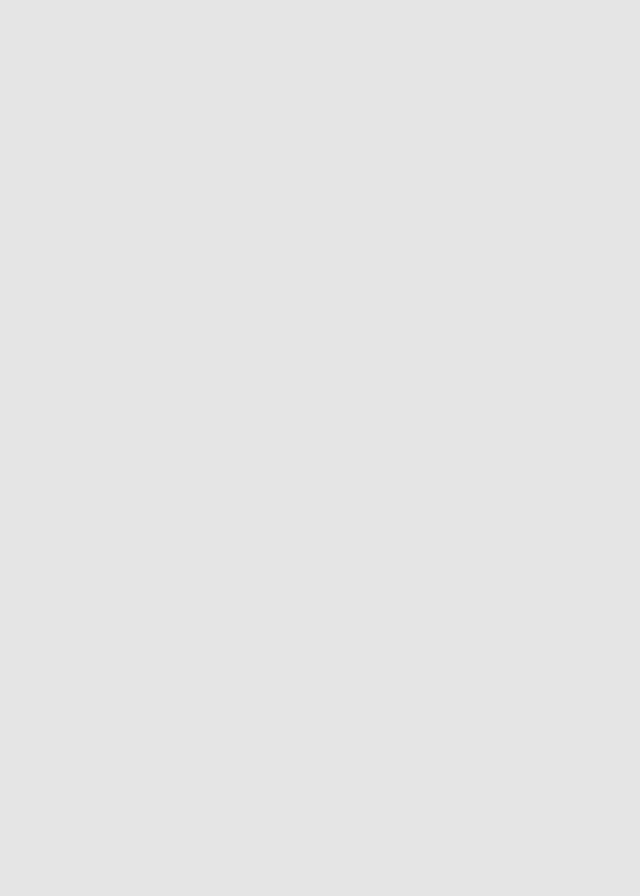
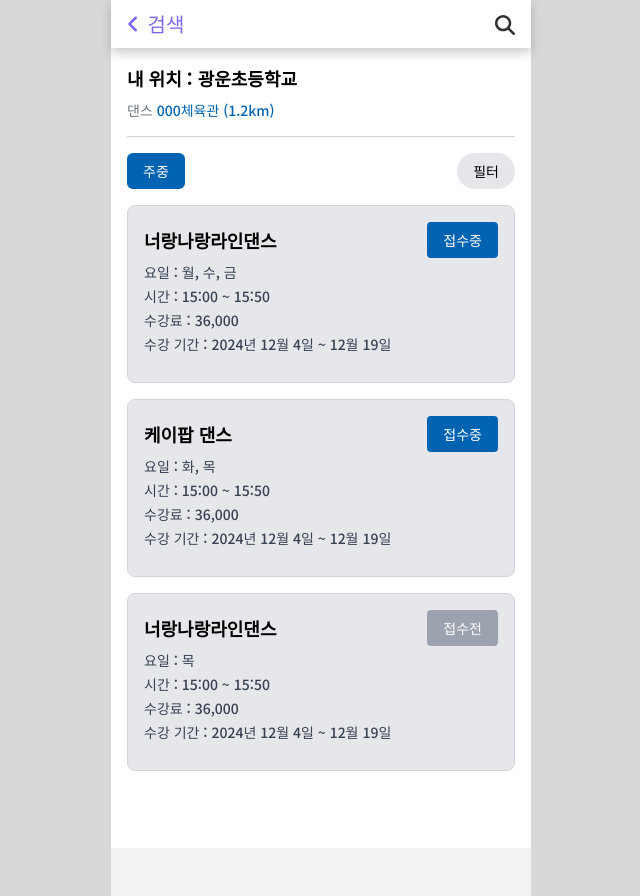
Before and after one commit to SSD117/SSD-Front-End, a React (Create React App) app: page /detail in a window 1280 px wide. Before the commit this address had no page. Shown: the whole page, without its empty margins (319-959 px from the left). Before the commit the page ends 800 px from the top, so only its background shows below. Built offline with nearby package versions, Linux system fonts and the light colour scheme; a web font is replaced by a local one.

Commit message:
/detail 상세보기 fe

```diff
--- a/src/App.js
+++ b/src/App.js
@@ -19,6 +19,7 @@ import SignUp from "./pages/SignUp";
 import SignUp1 from "./pages/SignUp_1";
 import SignUp2 from "./pages/SignUp_2";
 import Splash from "./pages/Splash";
+import Detail from "./pages/Detail";
 
 const Layout = () => (
   <div className="page">
@@ -48,6 +49,7 @@ function App() {
           <Route path="/signUp1" element={<SignUp1 />} />
           <Route path="/signUp2" element={<SignUp2 />} />
           <Route path="/splash" element={<Splash />} />
+          <Route path="/detail" element={<Detail />} />
         </Route>
       </Routes>
     </Router>
--- /dev/null
+++ b/src/pages/Detail.jsx
@@ -0,0 +1,194 @@
+import React, { useState } from "react";
+
+const Detail = () => {
+  const [showFilter, setShowFilter] = useState(false);
+  const [selectedDays, setSelectedDays] = useState([]);
+  const [priceRange, setPriceRange] = useState([50000, 80000]);
+
+  const toggleFilter = () => {
+    setShowFilter((prev) => !prev);
+  };
+
+  const handleDayClick = (day) => {
+    if (selectedDays.includes(day)) {
+      setSelectedDays(selectedDays.filter((d) => d !== day));
+    } else {
+      setSelectedDays([...selectedDays, day]);
+    }
+  };
+
+  const handlePriceChange = (event, type) => {
+    const value = parseInt(event.target.value, 10);
+    if (type === "min" && value % 5000 === 0) {
+      setPriceRange([value, Math.max(value, priceRange[1])]);
+    } else if (type === "max" && value % 5000 === 0) {
+      setPriceRange([Math.min(value, priceRange[0]), value]);
+    }
+  };
+
+  return (
+    <div className="bg-white min-h-screen p-4 relative">
+      <div className="border-b border-gray-300 pb-4 mb-4">
+        <h1 className="text-lg font-bold mb-2">내 위치 : 광운초등학교</h1>
+        <p className="text-sm text-gray-500">
+          댄스 <span className="text-main01">000체육관 (1.2km)</span>
+        </p>
+      </div>
+
+      {/* 필터와 주중 버튼 */}
+      <div className="flex justify-between items-center mb-4">
+        <button className="px-4 py-2 bg-main01 text-white text-sm rounded-md">
+          주중
+        </button>
+        <button
+          className={`px-4 py-2 text-sm rounded-full ${
+            showFilter ? "bg-main01 text-white" : "bg-gray-200 text-black"
+          }`}
+          onClick={toggleFilter}
+        >
+          필터
+        </button>
+      </div>
+
+      {/* 강좌 정보 */}
+      <div className="space-y-4">
+        {[
+          {
+            title: "너랑나랑라인댄스",
+            days: "월, 수, 금",
+            time: "15:00 ~ 15:50",
+            price: "36,000",
+            period: "2024년 12월 4일 ~ 12월 19일",
+            status: "접수중",
+          },
+          {
+            title: "케이팝 댄스",
+            days: "화, 목",
+            time: "15:00 ~ 15:50",
+            price: "36,000",
+            period: "2024년 12월 4일 ~ 12월 19일",
+            status: "접수중",
+          },
+          {
+            title: "너랑나랑라인댄스",
+            days: "목",
+            time: "15:00 ~ 15:50",
+            price: "36,000",
+            period: "2024년 12월 4일 ~ 12월 19일",
+            status: "접수전",
+          },
+        ].map((course, index) => (
+          <div
+            key={index}
+            className="p-4 bg-gray-200 rounded-lg border border-gray-300"
+          >
+            <div className="flex justify-between items-center mb-1">
+              <h2 className="font-bold text-lg">{course.title}</h2>
+              <button
+                className={`px-4 py-2 text-white text-sm rounded ${
+                  course.status === "접수중"
+                    ? "bg-main01"
+                    : "bg-gray-400 cursor-not-allowed"
+                }`}
+              >
+                {course.status}
+              </button>
+            </div>
+            <p className="text-sm text-gray-700 mb-1">요일 : {course.days}</p>
+            <p className="text-sm text-gray-700 mb-1">시간 : {course.time}</p>
+            <p className="text-sm text-gray-700 mb-1">수강료 : {course.price}</p>
+            <p className="text-sm text-gray-700 mb-3">
+              수강 기간 : {course.period}
+            </p>
+          </div>
+        ))}
+      </div>
+
+      {/* 필터 모달 */}
+      <div
+        className={`fixed inset-0 bg-gray-800 bg-opacity-50 z-50 flex justify-center items-end transition-opacity duration-300 ${
+          showFilter ? "opacity-100 visible" : "opacity-0 invisible"
+        }`}
+        onClick={toggleFilter}
+      >
+        <div
+          className={`bg-white max-w-lg rounded-t-2xl p-6 text-gray-800 transform transition-transform duration-300 ${
+            showFilter ? "translate-y-0" : "translate-y-full"
+          }`}
+          onClick={(e) => e.stopPropagation()}
+        >
+          <h3 className="text-lg font-semibold mb-4">필터</h3>
+          {/* 요일 선택 */}
+          <div className="mb-4">
+            <p className="text-sm font-bold mb-2">요일</p>
+            <div className="flex justify-between">
+              {["일", "월", "화", "수", "목", "금", "토"].map((day, index) => (
+                <button
+                  key={index}
+                  onClick={() => handleDayClick(day)}
+                  className={`w-10 h-10 border rounded-full flex items-center justify-center ${
+                    selectedDays.includes(day)
+                      ? "bg-main01 text-white"
+                      : "bg-gray-200 text-black border-gray-400"
+                  }`}
+                >
+                  {day}
+                </button>
+              ))}
+            </div>
+          </div>
+          {/* 수강료 범위 */}
+          <div className="mb-4">
+            <p className="text-sm font-bold mb-2">수강료</p>
+            <div className="flex items-center space-x-4">
+              <div className="flex items-center space-x-2 w-1/2">
+                <label className="text-sm text-gray-600">최소:</label>
+                <input
+                  type="number"
+                  value={priceRange[0]}
+                  onChange={(e) => handlePriceChange(e, "min")}
+                  className="w-2/3 px-2 py-1 border rounded"
+                  step="5000"
+                  min="50000"
+                  max="80000"
+                />
+              </div>
+              <div className="flex items-center space-x-2 w-1/2">
+                <label className="text-sm text-gray-600">최대:</label>
+                <input
+                  type="number"
+                  value={priceRange[1]}
+                  onChange={(e) => handlePriceChange(e, "max")}
+                  className="w-2/3 px-2 py-1 border rounded"
+                  step="5000"
+                  min="50000"
+                  max="80000"
+                />
+              </div>
+            </div>
+          </div>
+          {/* 초기화 적용 */}
+          <div className="flex justify-between mt-6">
+            <button
+              className="bg-gray-200 text-black font-semibold rounded-lg px-6 py-2"
+              onClick={() => {
+                setPriceRange([50000, 80000]);
+                setSelectedDays([]);
+              }}
+            >
+              초기화
+            </button>
+            <button
+              className="bg-main01 text-white font-semibold rounded-lg px-6 py-2"
+              onClick={toggleFilter}
+            >
+              적용
+            </button>
+          </div>
+        </div>
+      </div>
+    </div>
+  );
+};
+
+export default Detail;
```
